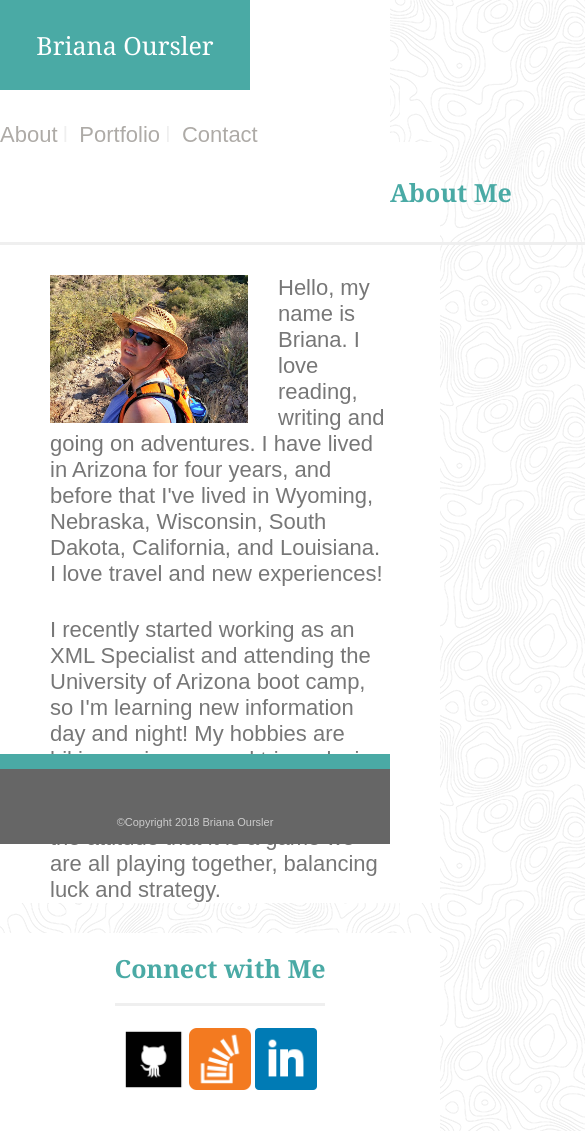
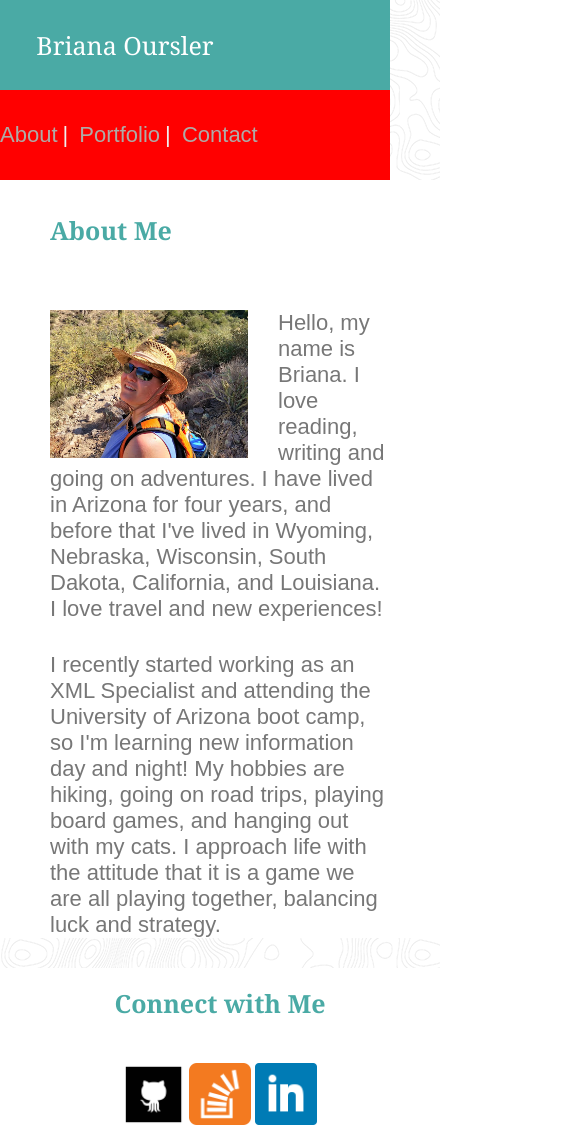
Before and after one commit to Boursler/Responsive-Portfolio, a plain HTML site: page index.html in a window 390 px wide. Shown: the top 1131 px of the page, 585 px wide, since content can reach past the window. Drawn offline with Linux system fonts and the light colour scheme.

Commit message:
media query for 640px

```diff
--- a/assets/css/style.css
+++ b/assets/css/style.css
@@ -83,16 +83,8 @@ input, textarea{
 	margin-bottom: 30px;
 	margin-left: 50px;
 }
-#AboutMeHeader, #PortfolioHeader, #contactMeHeader::after{
-	content: "";
-	border-bottom: solid 3px #efefef;
-	width: 590px;
-	z-index: 3;
-	display:block;
-	margin-right: auto;
-	margin-left: auto;
-}
-nav{
+
+ nav{
 	font-size: 22px;
 	width: 270px;
 	float: left;
@@ -177,7 +169,7 @@ section{
 	height: 70px;
 	vertical-align: middle;
 }
-#ConnectWithMeHeader::after{
+/* #ConnectWithMeHeader::after{
 	content: "";
 	border-bottom: solid 3px #efefef;
 	width: 210px;
@@ -185,7 +177,7 @@ section{
 	display:block;
 	margin-right: auto;
 	margin-left: auto;
-}
+} */
 aside{
 	width: 270px;
 	float: left;
@@ -233,13 +225,26 @@ footer{
 
 }
 @media screen and (max-width:640px){
+	body{
+		height: 100%;
+	}
 	#headerDiv{
 		position: static;
 		width: 100%;
+
+	}
+	header{
+		background-color: #4aaaa5;
+	}
+	#contentDiv{
+		width: 100%;
+		clear: both;
+		margin-top: 10px;
 	}
 	nav{
 		width: 100%;
-		background-color: #ffffff;
+		/* background-color: #ffffff; */
+		background-color: red;
 	}
 	#AboutMeSection{
 		width: 440px;
@@ -249,11 +254,18 @@ footer{
 	}
 	aside{
 		float: none;
+		display: block;
+		margin-left: auto;
+		margin-right: auto;
 
 	}
 	section{
 		float: none;
+		display: block;
+		margin-left: auto;
+		margin-right:auto;
 	}
+
 	#AboutmeFooter{
 		position: fixed;
 		bottom: 0;
--- a/index.html
+++ b/index.html
@@ -1,4 +1,4 @@
-<DOCTYPE! <!DOCTYPE html>
+ <!DOCTYPE html>
 <html>
 <head>
     <meta charset="utf-8" />
@@ -9,7 +9,7 @@
 
 </head>
 <body>
-    <div id="aboutMeContainer">
+
     <header class="clearfix">
         <div id="headerDiv">
         <h1>Briana Oursler</h1>
@@ -20,6 +20,7 @@
         </nav>
     </div>
     </header>
+
    <div id="contentDiv" class="clearfix relative">
     <section id="AboutMeSection">
         <h2 id="AboutMeHeader">About Me</h2>
@@ -30,7 +31,6 @@
         <p>
             I recently started working as an XML Specialist and attending the University of Arizona boot camp, so I'm learning new information day and night! My hobbies are hiking, going on road trips, playing board games, and hanging out with my cats. I approach life with the attitude that it is a game we are all playing together, balancing luck and strategy.
         </p>
-
     </section>
     <aside id="ConnectWithMe">
         <h2 id="ConnectWithMeHeader">Connect with Me</h2>
@@ -45,11 +45,8 @@
          </a>
         </aside>
     </div>
-    </div>
-   <div class = "relative">
     <footer id="AboutMeFooter">
         <h3>&copy;Copyright 2018 Briana Oursler</h3>
     </footer>
-</div>
 </body>
 </html>
```
